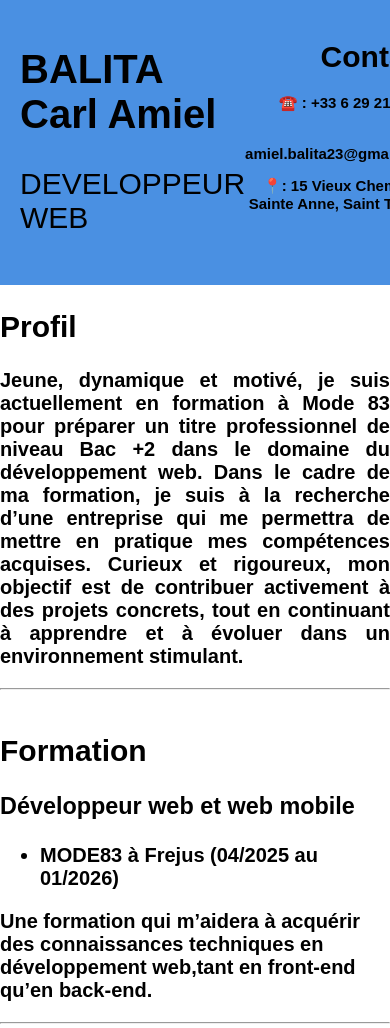
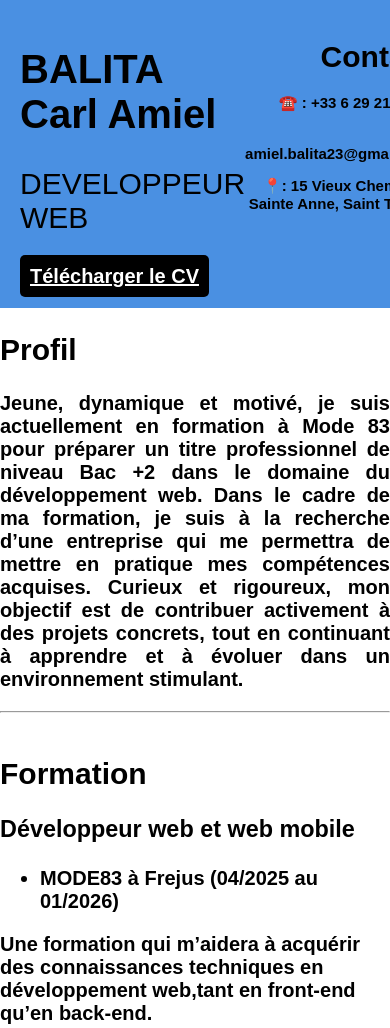
Before and after one commit to amielitosss/amielitosss.github.io, a plain HTML site: page index.html in a window 390 px wide. Shown: the top 1028 px of the page. Drawn offline with Linux system fonts and the light colour scheme; a web font is replaced by a local one.

Commit message:
added button

```diff
--- a/index.html
+++ b/index.html
@@ -15,6 +15,10 @@
           <h1>BALITA<br />Carl Amiel</h1>
           <div class="titre">
           <p>DEVELOPPEUR WEB</p>
+
+          <div class="cv-link">
+          <a href="CV-BALITA-CARL.pdf" download class="download-btn">Télécharger le CV</a>
+          </div>
         </div>
         </div>
 
--- a/style.css
+++ b/style.css
@@ -93,6 +93,23 @@ header {
 .skill-per {
   background: green;
 }
+
+
+.download-btn {
+  flex: 1  ;
+  padding: 10px 10px;
+  background-color: #000000;
+  color: white;
+  border-radius: 5px;
+  font-weight: bold;
+  transition: background-color 0.3s ease;
+  text-align: center;
+}
+
+.download-btn:hover {
+  background-color: #15ad57;
+}
+
 @media print {
   body,
   h1,
@@ -164,8 +181,13 @@ header {
   .langues,
   .permis,
   .profile,
-  .right-column {
+  .right-column,
+  .download-btn {
     font-size: 20px !important;
+  }
+
+    .download-btn {
+    display: none !important;
   }
 }
 @media screen and (max-width: 700px) {
@@ -176,4 +198,9 @@ header {
   .right-column {
     width: 100%;
   }
+
+  .cv-link {
+    font-size: 20px;
+  }
+
 }
```
Also changed, not shown: 1 other file.
